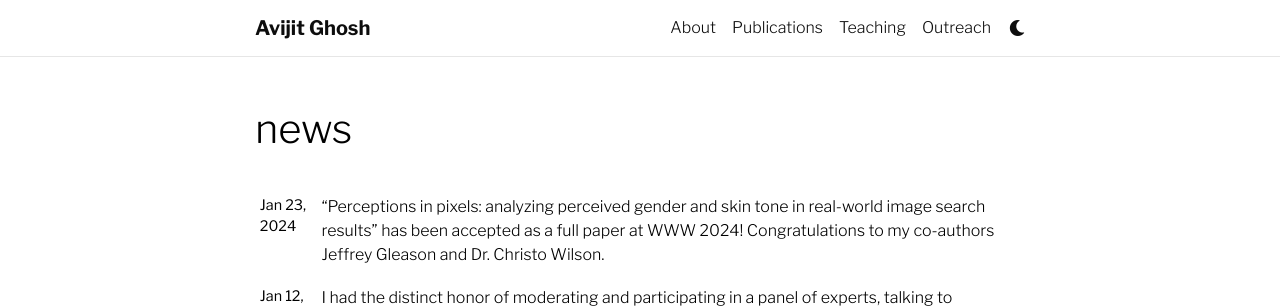
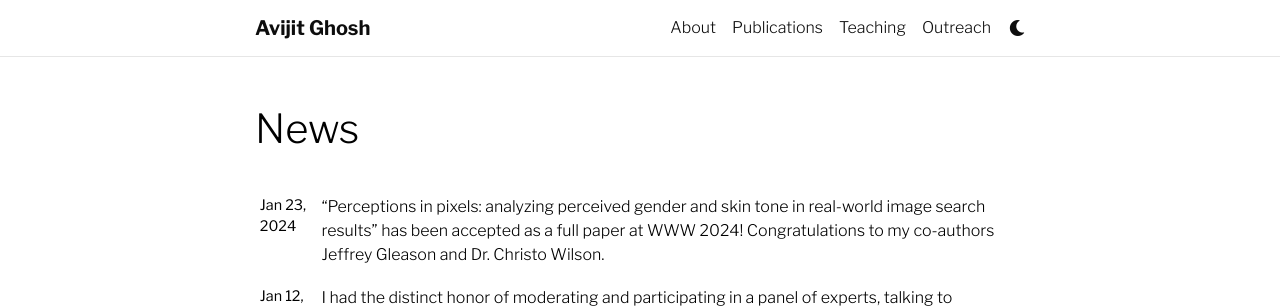
Before and after one commit to evijit/evijit.github.io, a Jekyll site: the page built from news.html, in a window 1280 px wide. Shown: the top 308 px of the page. Built offline with Jekyll 4.4.1, drawn with Linux system fonts in a browser that asks for light colours; comment, search, counter and statistics services are not loaded; a style sheet for code colours, icons or effects is not loaded.

Commit message:
new things

```diff
--- a/_config.yml
+++ b/_config.yml
@@ -17,7 +17,7 @@
 lang: en # the language of your site (for example: en, fr, cn, ru, etc.)
 icon: ⚛️  # the emoji used as the favicon (alternatively, provide image name in /assets/img/)
 
-url: https://evijit.github.io # the base hostname & protocol for your site
+url: https://evijit.io # the base hostname & protocol for your site
 baseurl:  # the subpath of your site, e.g. /blog/
 last_updated: true # set to true if you want to display last updated in the footer
 impressum_path:  # set to path to include impressum link in the footer, use the same path as permalink in a page, helps to conform with EU GDPR
--- a/news.html
+++ b/news.html
@@ -1,6 +1,6 @@
 ---
 layout: page
-title: news
+title: News
 permalink: /news/
 ---
 
```
Also changed, not shown: 5 other files.
